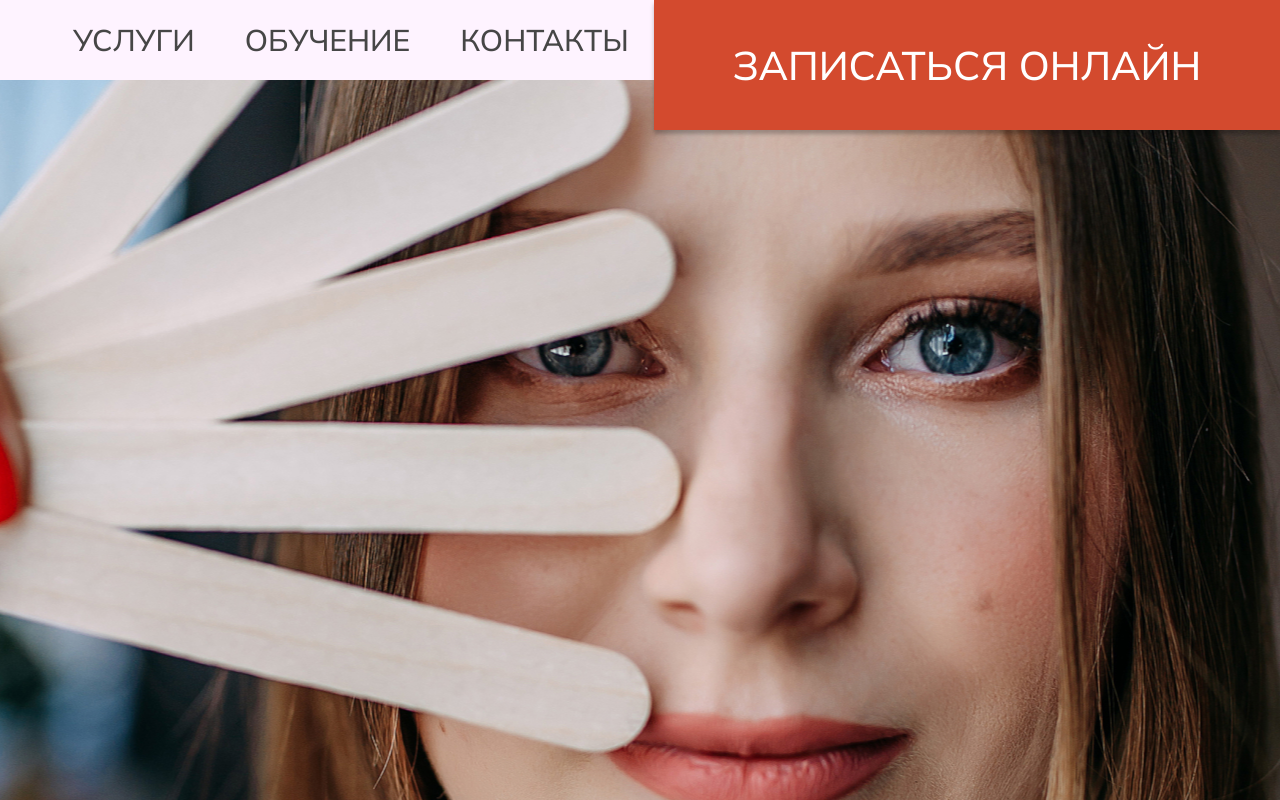
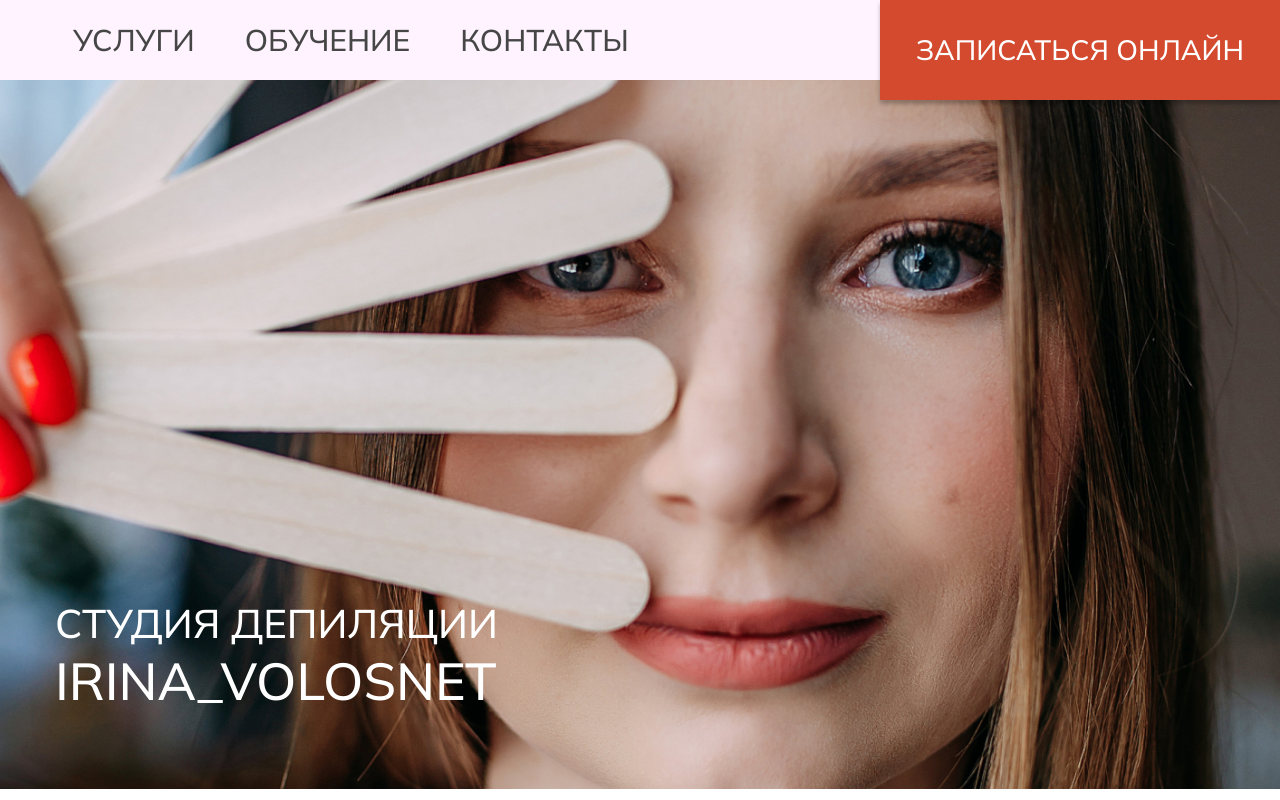
Before and after one commit to Alex-Gal/waxing-irina-volosnet, a React (Create React App) app: page / in a window 1280 px wide. Shown: the top 800 px of the page. Built offline with nearby package versions, Linux system fonts and the light colour scheme.

Commit message:
Edit Header & MainBlock sizes

```diff
--- a/src/components/MainPage/Header/Header.scss
+++ b/src/components/MainPage/Header/Header.scss
@@ -28,8 +28,8 @@
 
     .header__button {
         position: absolute;
-        width: 626px;
-        height: 130px;
+        width: 400px;
+        height: 100px;
         right: 0px;
         top: 0px;
         border: none;
@@ -40,7 +40,7 @@
 
         font-family: 'Mulish';
         font-weight: 500;
-        font-size: 40px;
+        font-size: 28px;
         line-height: 50px;
         text-transform: uppercase;
         color: #FFFFFF;
--- a/src/components/MainPage/MainBlock/MainBlock.scss
+++ b/src/components/MainPage/MainBlock/MainBlock.scss
@@ -14,7 +14,7 @@
     z-index: 0;
 
     .main-block__title {
-        padding: 718px 0 76px 0;
+        padding: 518px 0 76px 0;
     }
 
     .main-block__title>h1 {
```
